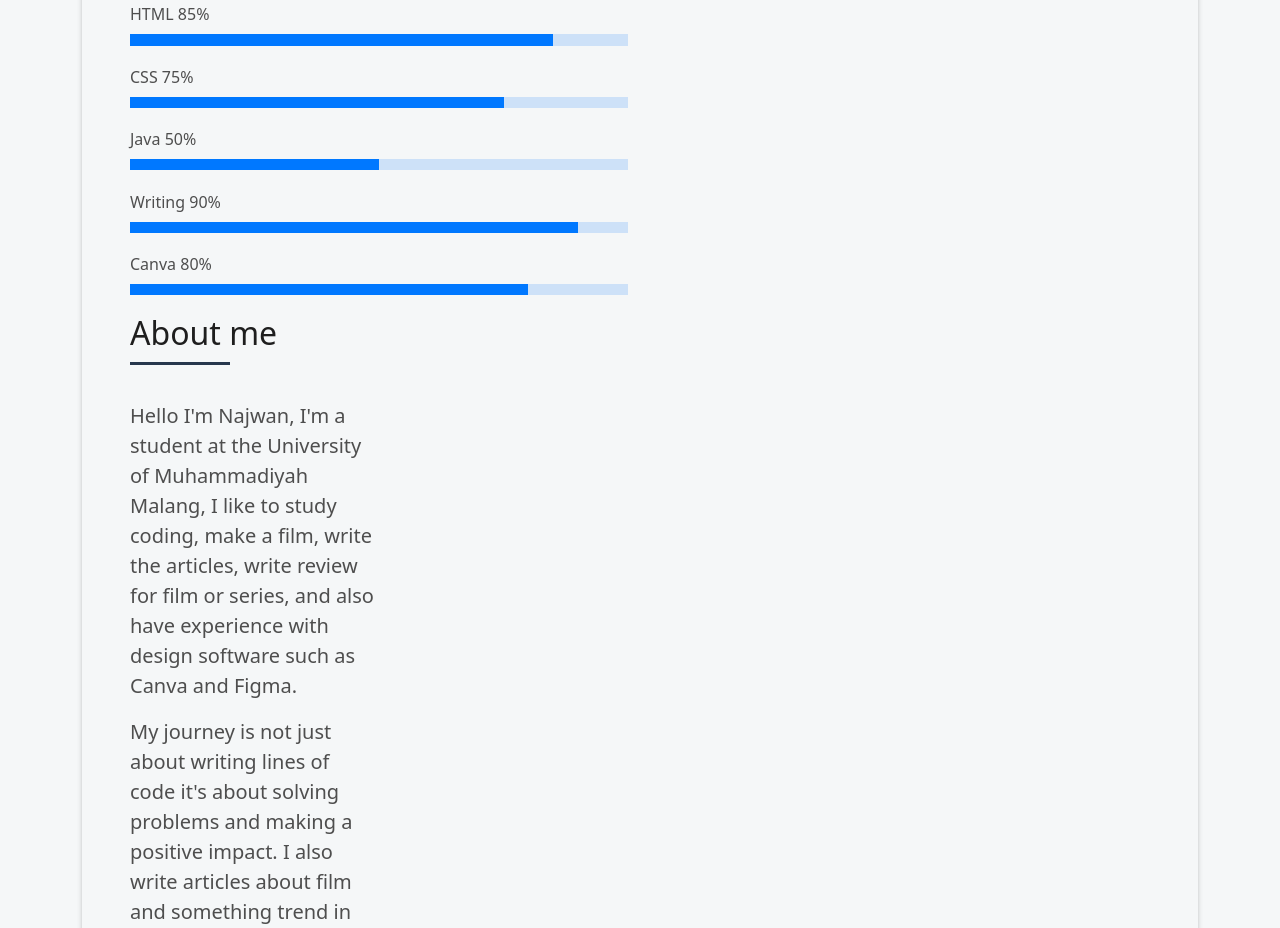
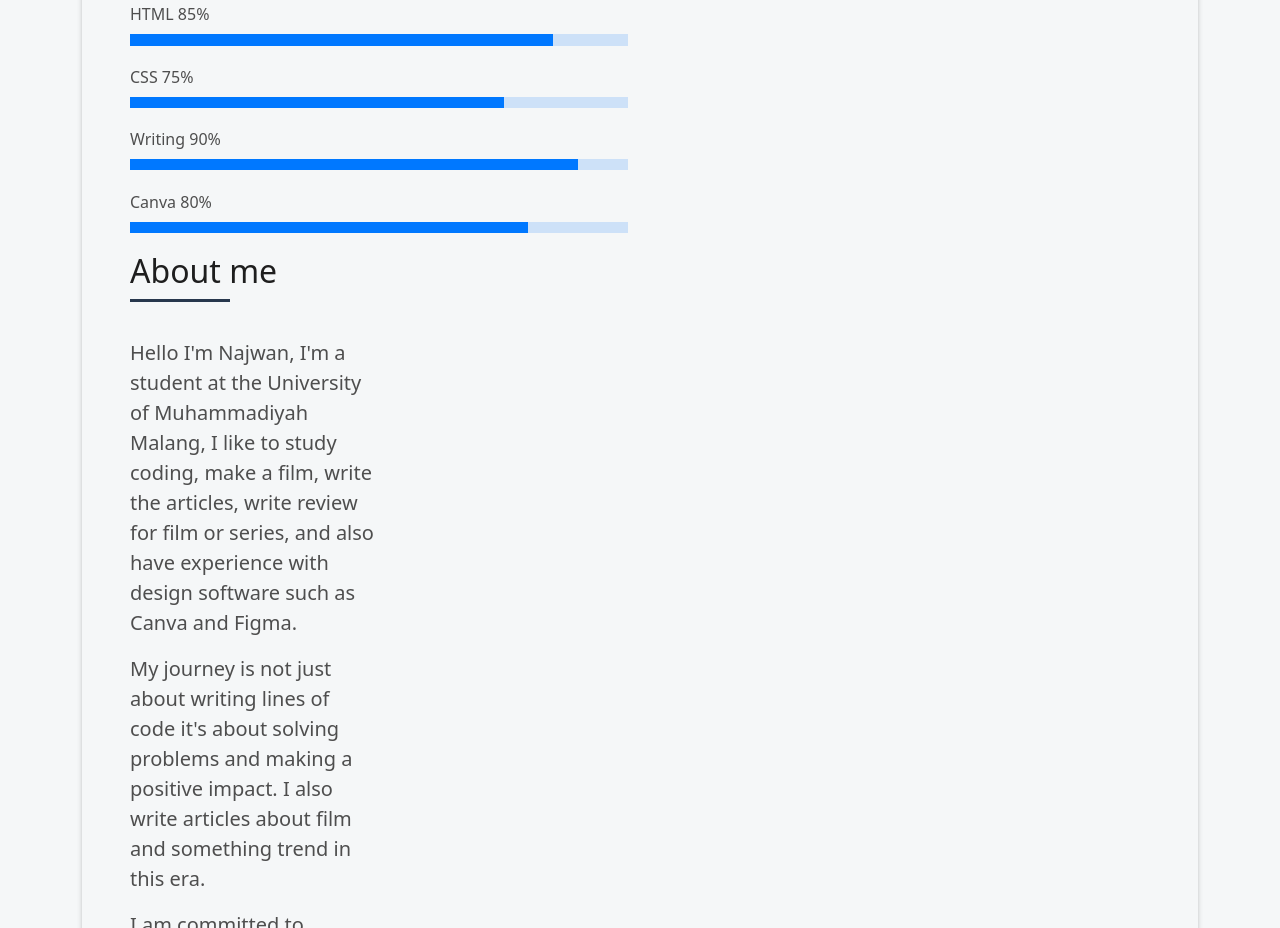
Before and after one commit to mhmdnjwn/Portfolio, a plain HTML site: page index.html in a window 1280 px wide. Shown: the part 1258-2186 px from the top of the page. Drawn offline with Linux system fonts and the light colour scheme.

Commit message:
Update index.html

```diff
--- a/index.html
+++ b/index.html
@@ -95,10 +95,6 @@
                     <span>CSS</span> <span class="pull-right">75%</span>
                     <div class="progress">
                       <div class="progress-bar" role="progressbar" style="width: 75%" aria-valuenow="75" aria-valuemin="0" aria-valuemax="100"></div>
-                    </div>
-                    <span>Java</span> <span class="pull-right">50%</span>
-                    <div class="progress">
-                      <div class="progress-bar" role="progressbar" style="width: 50%" aria-valuenow="50" aria-valuemin="0" aria-valuemax="100"></div>
                     </div>
                     <span>Writing</span> <span class="pull-right">90%</span>
                     <div class="progress">
```
